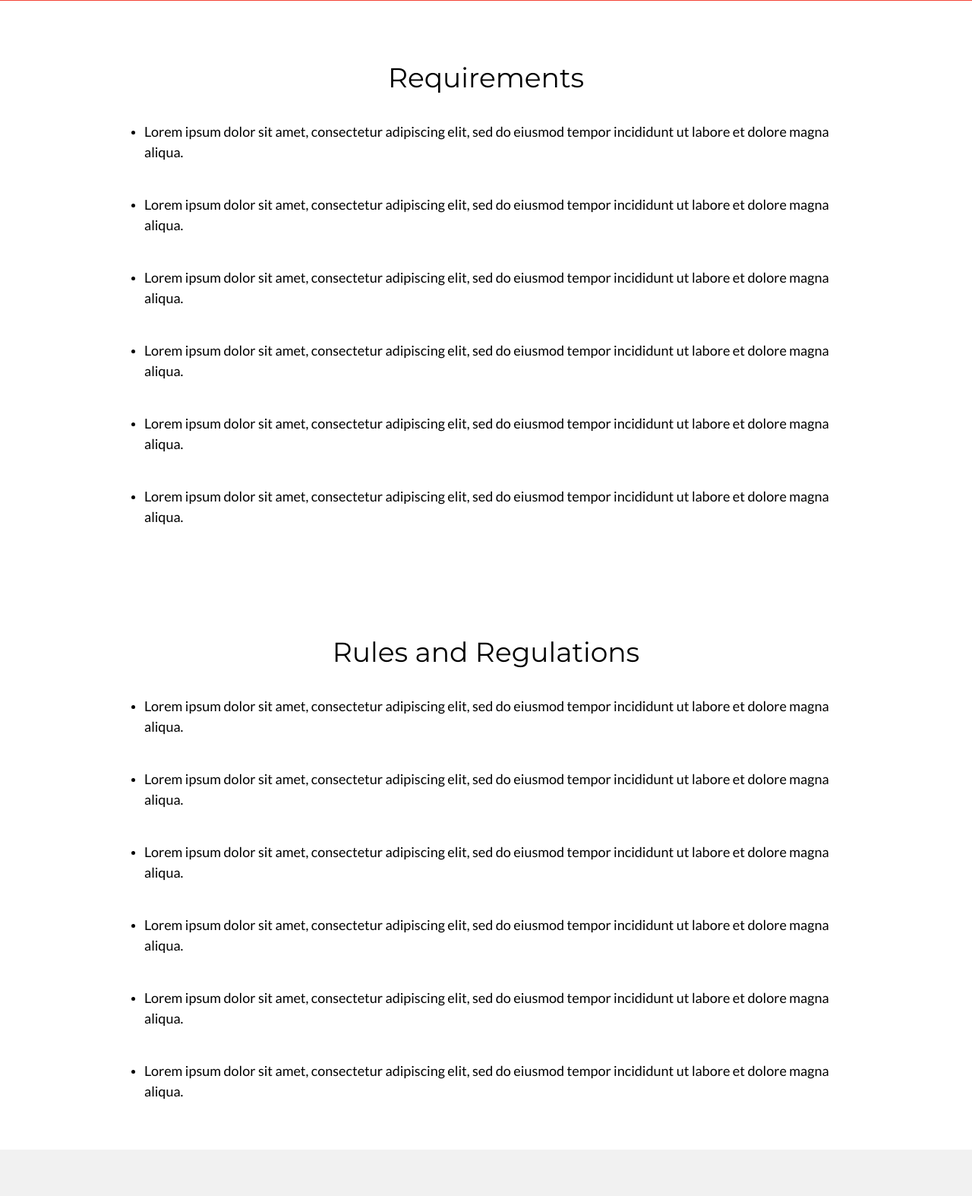
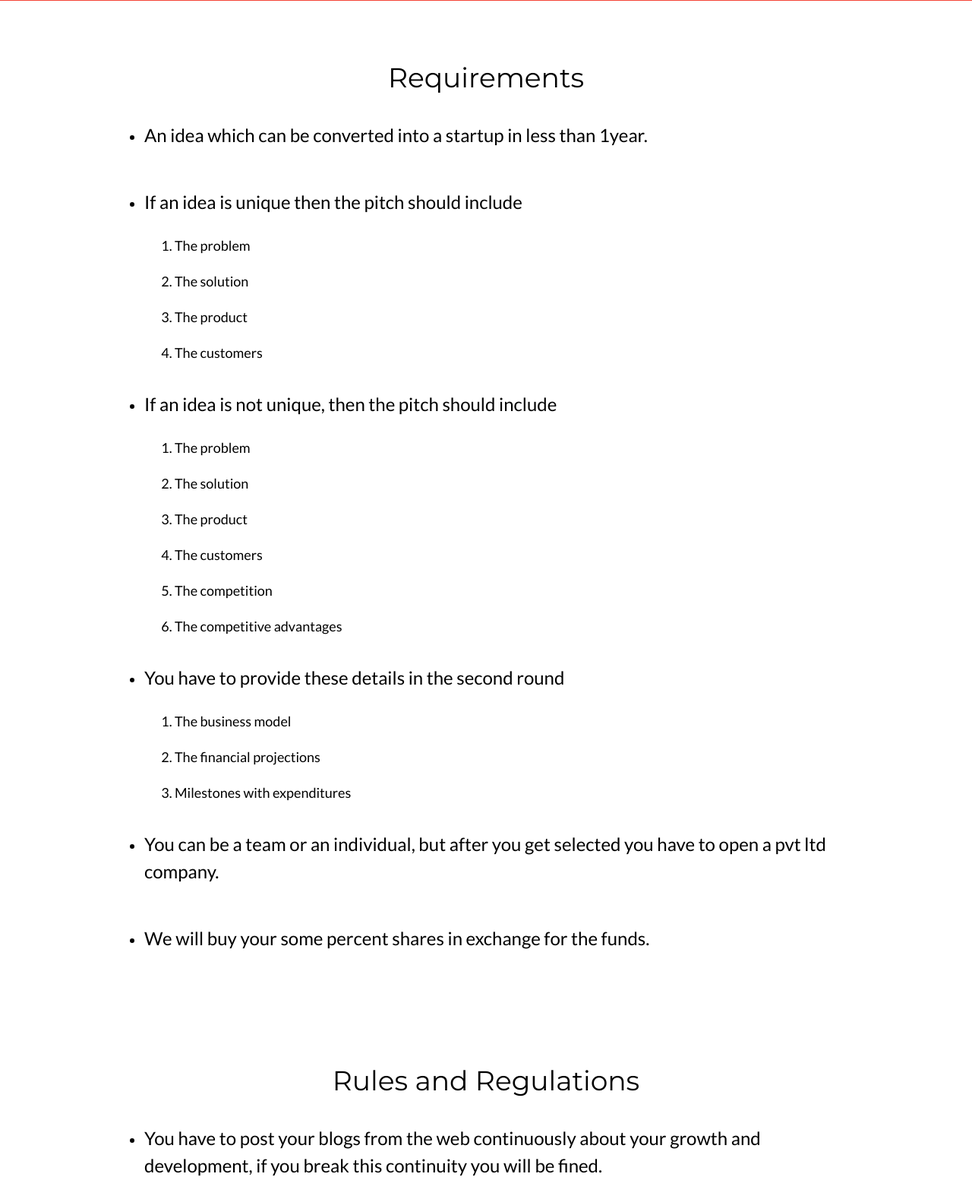
Before and after one commit to RecreateIndiaMain/StartupCarvaanWeb, a Django app: page /startups/ in a window 1280 px wide. Shown: the part 518-2092 px from the top of the page at 76% size. Run offline with Django 3.2, Linux system fonts and the light colour scheme.

Commit message:
Startup Page Footer and Content

```diff
--- a/templates/home.html
+++ b/templates/home.html
@@ -203,7 +203,7 @@
 
             <section class="ft" >
                 <div class="ft-logo">
-                    <img src="{% static "../static/media/common/Logo.png" %}" alt = 'err'>
+                    <img src="{% static '../static/media/common/Logo.png' %}" alt = 'err'>
                     <p>StartUp Carvan</p>
                 </div>
                 <div class="ft-options">
--- a/templates/startups.html
+++ b/templates/startups.html
@@ -8,10 +8,18 @@
 <link rel="stylesheet" href="https://fonts.googleapis.com/css?family=Lato">
 <link rel="stylesheet" href="https://fonts.googleapis.com/css?family=Montserrat">
 <link rel="stylesheet" href="https://cdnjs.cloudflare.com/ajax/libs/font-awesome/4.7.0/css/font-awesome.min.css">
+<link rel="stylesheet" href="../static/css/startups.css">
 <style>
 body,h1,h2,h3,h4,h5,h6 {font-family: "Lato", sans-serif}
 .w3-bar,h1,button {font-family: "Montserrat", sans-serif}
 .fa-anchor,.fa-coffee {font-size:200px}
+ul li{
+  margin-bottom: 20px;
+}
+ol li{
+  margin-bottom: 20px;
+  font-size: 18px;
+}
 </style>
 <body>
 
@@ -39,12 +47,37 @@ body,h1,h2,h3,h4,h5,h6 {font-family: "Lato", sans-serif}
     <h1 class = "w3-center">Requirements</h1>
     <div>
       <ol style = "list-style-type: disc;">
-        <li><h5 class = "w3-padding-16">Lorem ipsum dolor sit amet, consectetur adipiscing elit, sed do eiusmod tempor incididunt ut labore et dolore magna aliqua.</h5></li>
-        <li><h5 class = "w3-padding-16">Lorem ipsum dolor sit amet, consectetur adipiscing elit, sed do eiusmod tempor incididunt ut labore et dolore magna aliqua.</h5></li>
-        <li><h5 class = "w3-padding-16">Lorem ipsum dolor sit amet, consectetur adipiscing elit, sed do eiusmod tempor incididunt ut labore et dolore magna aliqua.</h5></li>
-        <li><h5 class = "w3-padding-16">Lorem ipsum dolor sit amet, consectetur adipiscing elit, sed do eiusmod tempor incididunt ut labore et dolore magna aliqua.</h5></li>
-        <li><h5 class = "w3-padding-16">Lorem ipsum dolor sit amet, consectetur adipiscing elit, sed do eiusmod tempor incididunt ut labore et dolore magna aliqua.</h5></li>
-        <li><h5 class = "w3-padding-16">Lorem ipsum dolor sit amet, consectetur adipiscing elit, sed do eiusmod tempor incididunt ut labore et dolore magna aliqua.</h5></li>
+        <li><h3 class = "w3-padding-16">An idea which can be converted into a startup in less than 1year.</h3></li>
+        <li>
+          <h3 class = "w3-padding-16">If an idea is unique then the pitch should include</h3>
+          <ol>
+            <li>The problem</li>
+            <li>The solution</li>
+            <li>The product</li>
+            <li>The customers</li>
+          </ol>
+        </li>
+        <li>
+          <h3 class = "w3-padding-16">If an idea is not unique, then the pitch should include</h3>
+          <ol>
+            <li>The problem</li>
+            <li>The solution</li>
+            <li>The product</li>
+            <li>The customers</li>
+            <li>The competition</li>
+            <li>The competitive advantages</li>
+          </ol>
+        </li>
+        <li>
+          <h3 class = "w3-padding-16">You have to provide these details in the second round</h3>
+          <ol>
+            <li>The business model</li>
+            <li>The financial projections</li>
+            <li>Milestones with expenditures</li>
+          </ol>
+        </li>
+        <li><h3 class = "w3-padding-16">You can be a team or an individual, but after you get selected you have to open a pvt ltd company.</h3></li>
+        <li><h3 class = "w3-padding-16">We will buy your some percent shares in exchange for the funds.</h3></li>
       </ol>
 <!--
       <p class="w3-text-grey">Lorem ipsum dolor sit amet, consectetur adipiscing elit, sed do eiusmod tempor incididunt ut labore et dolore magna aliqua. Ut enim ad minim veniam, quis nostrud exercitation ullamco laboris nisi ut aliquip ex ea commodo consequat. Excepteur sint
@@ -61,12 +94,13 @@ body,h1,h2,h3,h4,h5,h6 {font-family: "Lato", sans-serif}
     <h1 class = "w3-center">Rules and Regulations</h1>
     <div>
       <ol style = "list-style-type: disc;">
-        <li><h5 class = "w3-padding-16">Lorem ipsum dolor sit amet, consectetur adipiscing elit, sed do eiusmod tempor incididunt ut labore et dolore magna aliqua.</h5></li>
-        <li><h5 class = "w3-padding-16">Lorem ipsum dolor sit amet, consectetur adipiscing elit, sed do eiusmod tempor incididunt ut labore et dolore magna aliqua.</h5></li>
-        <li><h5 class = "w3-padding-16">Lorem ipsum dolor sit amet, consectetur adipiscing elit, sed do eiusmod tempor incididunt ut labore et dolore magna aliqua.</h5></li>
-        <li><h5 class = "w3-padding-16">Lorem ipsum dolor sit amet, consectetur adipiscing elit, sed do eiusmod tempor incididunt ut labore et dolore magna aliqua.</h5></li>
-        <li><h5 class = "w3-padding-16">Lorem ipsum dolor sit amet, consectetur adipiscing elit, sed do eiusmod tempor incididunt ut labore et dolore magna aliqua.</h5></li>
-        <li><h5 class = "w3-padding-16">Lorem ipsum dolor sit amet, consectetur adipiscing elit, sed do eiusmod tempor incididunt ut labore et dolore magna aliqua.</h5></li>
+        <li><h3 class = "w3-padding-16">You have to post your blogs from the web continuously about your growth and development, if you break this continuity you will be fined.</h3></li>
+        <li><h3 class = "w3-padding-16">You will be given money on the slot / milestones provided by you and you can also ask for early funds with proper documentation.</h3></li>
+        <li><h3 class = "w3-padding-16">You have to be regular with your work , a team will always monitor your work and can ask for updates anytime and you have to provide it.</h3></li>
+        <li><h3 class = "w3-padding-16">You have to give you family details and asset details and you must provide a security before getting any funds.</h3></li>
+        <li><h3 class = "w3-padding-16">If you go away in between the process, then we(startup carvaan) can claim the given amount from your guarantor.</h3></li>
+        <li><h3 class = "w3-padding-16">You will not be charged for any loss in the startup, that means if we provide you an amount and you spend it for the startup , you will not be fined.</h3></li>
+        <li><h3 class = "w3-padding-16">You will be given the whole amount as promised irrespective of users like your startup or not but you have to achieve your development strategic milestones to receive continuous fundings.</h3></li>
       </ol>
       <!-- <h5 class="w3-padding-32">Lorem ipsum dolor sit amet, consectetur adipiscing elit, sed do eiusmod tempor incididunt ut labore et dolore magna aliqua. Ut enim ad minim veniam, quis nostrud exercitation ullamco laboris nisi ut aliquip ex ea commodo consequat.</h5>
 
@@ -87,11 +121,12 @@ body,h1,h2,h3,h4,h5,h6 {font-family: "Lato", sans-serif}
 
   <div class="w3-col m7">
     <h1>Dashboard</h1>
-    <h5 class="w3-padding-32">Lorem ipsum dolor sit amet, consectetur adipiscing elit, sed do eiusmod tempor incididunt ut labore et dolore magna aliqua. Ut enim ad minim veniam, quis nostrud exercitation ullamco laboris nisi ut aliquip ex ea commodo consequat.</h5>
-
-    <p class="w3-text-grey">Lorem ipsum dolor sit amet, consectetur adipiscing elit, sed do eiusmod tempor incididunt ut labore et dolore magna aliqua. Ut enim ad minim veniam, quis nostrud exercitation ullamco laboris nisi ut aliquip ex ea commodo consequat. Excepteur sint
-      occaecat cupidatat non proident, sunt in culpa qui officia deserunt mollit anim id est laborum consectetur adipiscing elit, sed do eiusmod tempor incididunt ut labore et dolore magna aliqua. Ut enim ad minim veniam, quis nostrud exercitation ullamco
-      laboris nisi ut aliquip ex ea commodo consequat.</p>
+    <h3 class="w3-padding-16">The Startup dashboard has a lot features to help you analyse and track many important details about your startup.Such as:-</h3>
+    <ul style = "margin-left: -20px;list-style-type: decimal;font-size: 20px;">
+      <li>Details of your shares</li>
+      <li>Startup Growth</li>
+      <li>Growth of RCI</li>
+    </ul>
 </div>
 </div>
 
@@ -103,11 +138,13 @@ body,h1,h2,h3,h4,h5,h6 {font-family: "Lato", sans-serif}
 
   <div class="w3-col m7">
     <h1>Add Post</h1>
-    <h5 class="w3-padding-32">Lorem ipsum dolor sit amet, consectetur adipiscing elit, sed do eiusmod tempor incididunt ut labore et dolore magna aliqua. Ut enim ad minim veniam, quis nostrud exercitation ullamco laboris nisi ut aliquip ex ea commodo consequat.</h5>
-
-    <p class="w3-text-grey">Lorem ipsum dolor sit amet, consectetur adipiscing elit, sed do eiusmod tempor incididunt ut labore et dolore magna aliqua. Ut enim ad minim veniam, quis nostrud exercitation ullamco laboris nisi ut aliquip ex ea commodo consequat. Excepteur sint
-      occaecat cupidatat non proident, sunt in culpa qui officia deserunt mollit anim id est laborum consectetur adipiscing elit, sed do eiusmod tempor incididunt ut labore et dolore magna aliqua. Ut enim ad minim veniam, quis nostrud exercitation ullamco
-      laboris nisi ut aliquip ex ea commodo consequat.</p>
+    <h3 class="w3-padding-16">We have introduced another great feature on our platform which helps users to get the most out of us.Users can:-</h3>
+    <ul style = "margin-left: -20px;list-style-type: decimal;font-size: 20px;">
+      <li>Add a blog post</li>
+      <li>Share their startup ideas</li>
+      <li>Add details of your startup to get some reach</li>
+      <!-- <li>Get a dedicated team for their startup</li> -->
+    </ul>
 </div>
 </div>
 
@@ -118,11 +155,12 @@ body,h1,h2,h3,h4,h5,h6 {font-family: "Lato", sans-serif}
 
   <div class="w3-col m7">
     <h1>Ask for Help</h1>
-    <h5 class="w3-padding-32">Lorem ipsum dolor sit amet, consectetur adipiscing elit, sed do eiusmod tempor incididunt ut labore et dolore magna aliqua. Ut enim ad minim veniam, quis nostrud exercitation ullamco laboris nisi ut aliquip ex ea commodo consequat.</h5>
-
-    <p class="w3-text-grey">Lorem ipsum dolor sit amet, consectetur adipiscing elit, sed do eiusmod tempor incididunt ut labore et dolore magna aliqua. Ut enim ad minim veniam, quis nostrud exercitation ullamco laboris nisi ut aliquip ex ea commodo consequat. Excepteur sint
-      occaecat cupidatat non proident, sunt in culpa qui officia deserunt mollit anim id est laborum consectetur adipiscing elit, sed do eiusmod tempor incididunt ut labore et dolore magna aliqua. Ut enim ad minim veniam, quis nostrud exercitation ullamco
-      laboris nisi ut aliquip ex ea commodo consequat.</p>
+    <h3 class="w3-padding-16">Our help desk is 24x7 dedicated to solve any query or problems.Users can:-</h3>
+    <ul style = "margin-left: -20px;list-style-type: decimal;font-size: 20px;">
+      <li>Ask for any kind of help from experts.</li>
+      <li>Get their problems solved by our team.</li>
+      <li>Get a dedicated team for their startup</li>
+    </ul>
 </div>
 </div>
 
@@ -133,26 +171,28 @@ body,h1,h2,h3,h4,h5,h6 {font-family: "Lato", sans-serif}
 
     <div class="w3-col m7">
       <h1>Check out our blog</h1>
-      <h5 class="w3-padding-32">Lorem ipsum dolor sit amet, consectetur adipiscing elit, sed do eiusmod tempor incididunt ut labore et dolore magna aliqua. Ut enim ad minim veniam, quis nostrud exercitation ullamco laboris nisi ut aliquip ex ea commodo consequat.</h5>
-
-      <p class="w3-text-grey">Lorem ipsum dolor sit amet, consectetur adipiscing elit, sed do eiusmod tempor incididunt ut labore et dolore magna aliqua. Ut enim ad minim veniam, quis nostrud exercitation ullamco laboris nisi ut aliquip ex ea commodo consequat. Excepteur sint
-        occaecat cupidatat non proident, sunt in culpa qui officia deserunt mollit anim id est laborum consectetur adipiscing elit, sed do eiusmod tempor incididunt ut labore et dolore magna aliqua. Ut enim ad minim veniam, quis nostrud exercitation ullamco
-        laboris nisi ut aliquip ex ea commodo consequat.</p>
+      <h3 class="w3-padding-16">Our Blog is a place where a you will find several other people with tons of new startup ideas and discussion going on.This will help in:-</h3>
+      <ul style = "margin-left: -20px;list-style-type: decimal;font-size: 20px;">
+        <li>Formulating a better plan for your startup</li>
+        <li>Getting the basics right.</li>
+        <li>Discussing the challenges and finding their solutions.</li>
+      </ul>
   </div>
 </div>
 
 <!-- Footer -->
-<footer class="w3-container w3-padding-64 w3-center w3-opacity">
-  <div class="w3-xlarge w3-padding-32">
-    <i class="fa fa-facebook-official w3-hover-opacity"></i>
-    <i class="fa fa-instagram w3-hover-opacity"></i>
-    <i class="fa fa-snapchat w3-hover-opacity"></i>
-    <i class="fa fa-pinterest-p w3-hover-opacity"></i>
-    <i class="fa fa-twitter w3-hover-opacity"></i>
-    <i class="fa fa-linkedin w3-hover-opacity"></i>
- </div>
- <p>Powered by <a href="https://www.w3schools.com/w3css/default.asp" target="_blank">w3.css</a></p>
-</footer>
+<section class="ft" >
+  <div class="ft-logo">
+      <img src="{% static '../static/media/common/Logo.png' %}" alt = 'err'>
+      <p>StartUp Carvan</p>
+  </div>
+  <div class="ft-options">
+      <p>About</p>
+      <p>Contact</p>
+      <p>Downloads</p>
+      <p>Others</p>
+  </div>
+</section>
 
 <script>
 // Used to toggle the menu on small screens when clicking on the menu button
```
Also changed, not shown: static/css/startups.css (added, +107 -0 lines).
